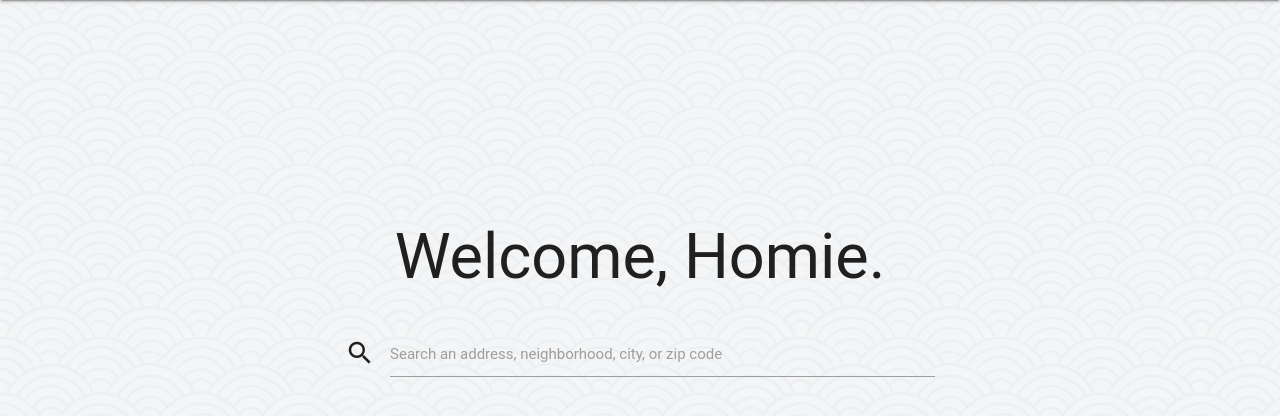
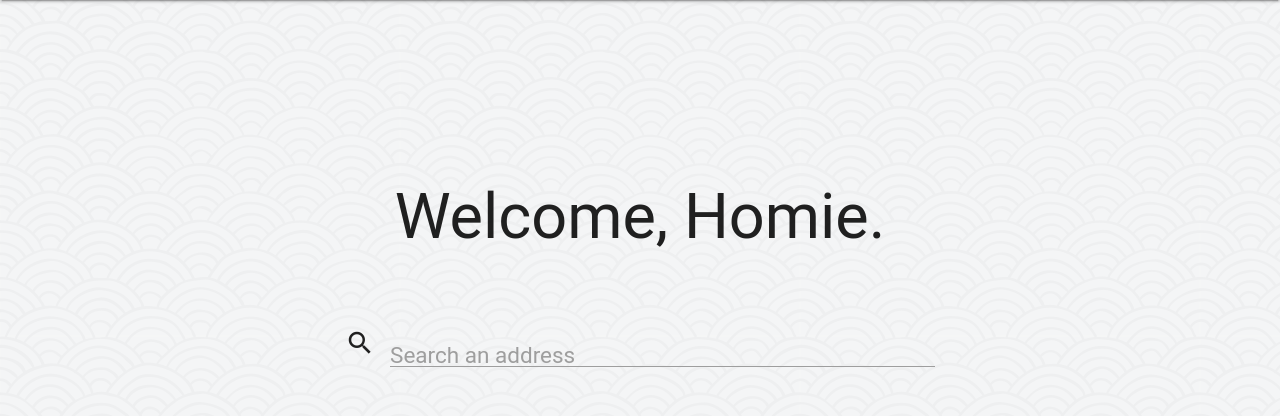
Before and after one commit to the-flying-circus/pennapps-xiv, a Flask app: page / in a window 1280 px wide. Shown: the part 64-480 px from the top of the page. Run offline with Flask 2, Linux system fonts and the light colour scheme; some libraries are stand-ins or nearby versions; some web fonts are replaced.

Commit message:
larger search font

```diff
--- a/static/css/index.css
+++ b/static/css/index.css
@@ -1,6 +1,6 @@
 #welcome-wrapper {
     position: relative;
-    top: 20vh;
+    top: 15vh;
 }
 
 #welcome-div {
@@ -10,3 +10,19 @@
     right: 0;
     opacity: 0;
 }
+
+.input-field {
+    margin-top: 3rem;
+}
+
+.input-field input, .input-field label {
+    font-size: 1.5rem;
+}
+
+.input-field label {
+    top: .4rem;
+}
+
+.input-field input:focus + label {
+    font-size: 1.2rem;
+}
--- a/static/css/layout.css
+++ b/static/css/layout.css
@@ -17,17 +17,14 @@ body {
     border-bottom: 1px solid #2196f3;
 }
 
-.input-field input[type=text]:focus + label {
-    color: #2196f3;
-}
-
-.input-field .prefix.active {
+.input-field input[type=text]:focus + label, .input-field .prefix.active {
     color: #2196f3;
 }
 
 .material-icons {
     line-height: inherit !important;
 }
+
 .alert {
     padding: 15px;
     background-color: #F44336;
--- a/templates/index.html
+++ b/templates/index.html
@@ -16,7 +16,7 @@
                     <div class="input-field col s12 m10 offset-m1 l8 offset-l2">
                         <i class="material-icons prefix">search</i>
                         <input name="query" id="search" type="text" class="validate" required>
-                        <label for="search">Search an address, neighborhood, city, or zip code</label>
+                        <label for="search">Search an address</label>
                     </div>
                     <input type="submit" class="hide">
                 </form>
```
